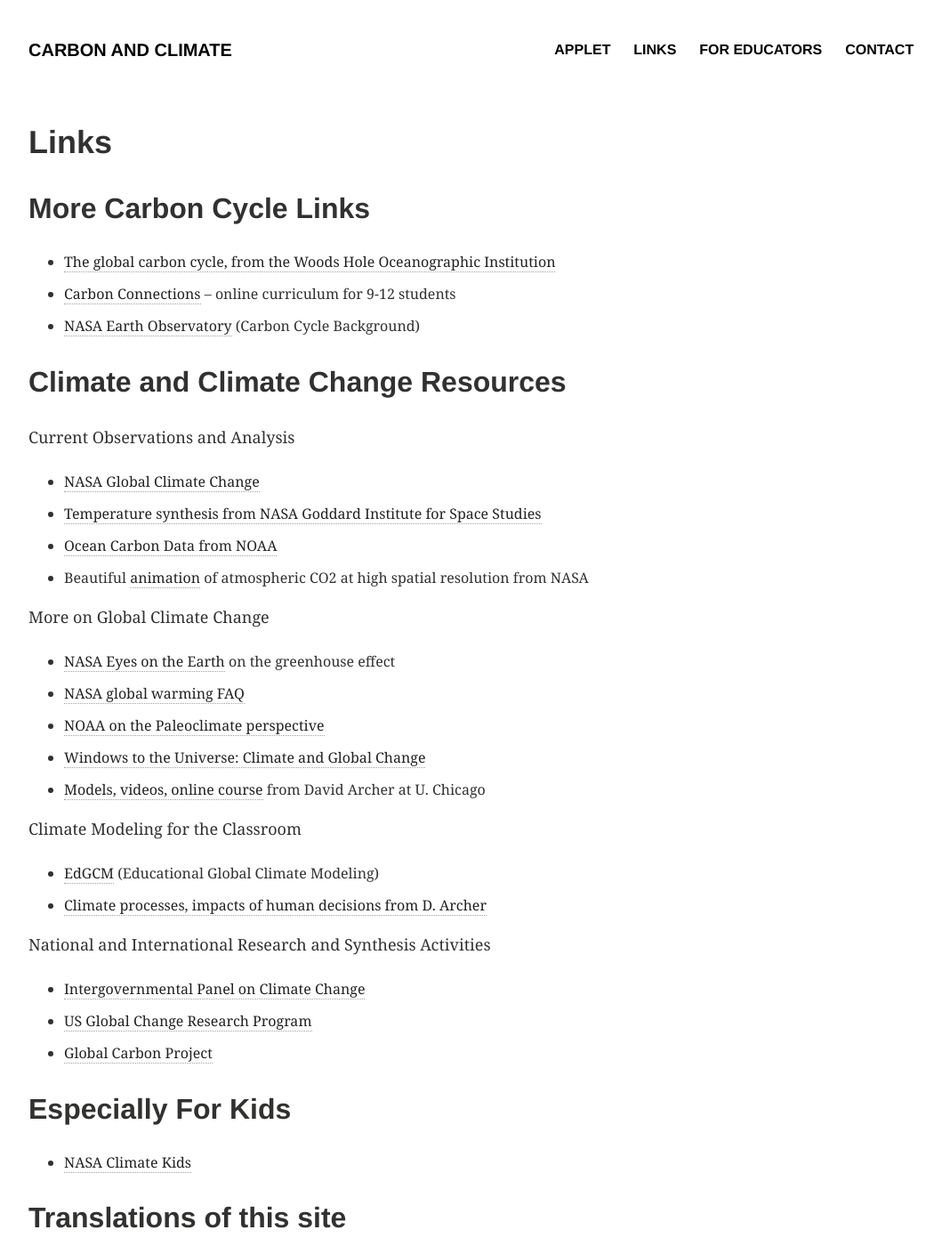
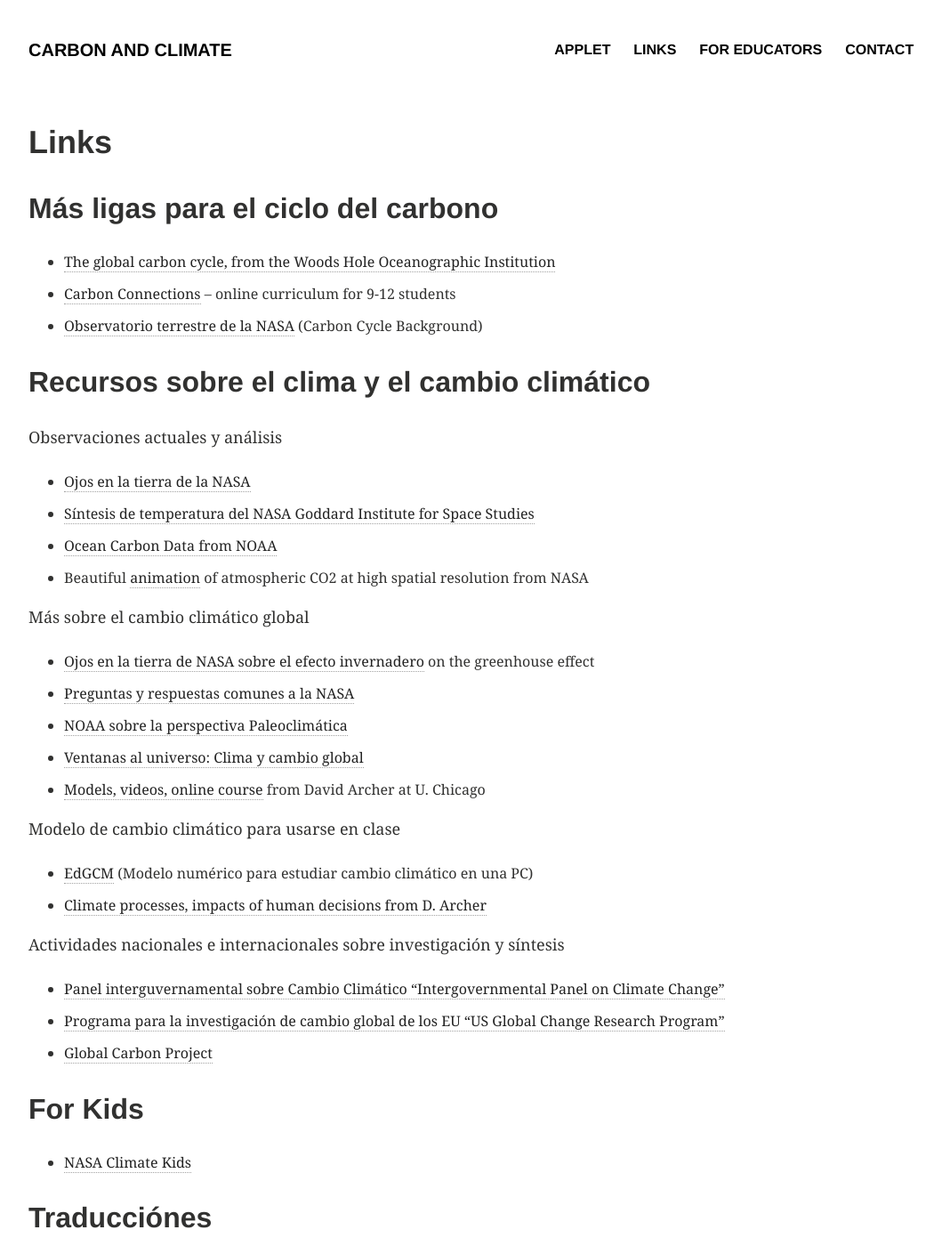
Before and after one commit to zentouro/CarbonCycle-es, a Jekyll site: the page built from links/index.md, in a window 1280 px wide and 1400 px high. Shown: the whole window at 89% size, without its empty margins (64-1123 px from the left). Built offline with Jekyll 4.4.1, drawn with Linux system fonts in a browser that asks for light colours; some of the changed text lies outside the part shown.

Commit message:
links update

```diff
--- a/links/index.md
+++ b/links/index.md
@@ -6,51 +6,51 @@
 ---
 
 
-## More Carbon Cycle Links
+## Más ligas para el ciclo del carbono
 
 - [The global carbon cycle, from the Woods Hole Oceanographic Institution](http://www.whoi.edu/feature/carboncycle/)
 - [Carbon Connections](http://carbonconnections.bscs.org/) – online curriculum for 9-12 students
-- [NASA Earth Observatory](http://earthobservatory.nasa.gov/Features/CarbonCycle/) (Carbon Cycle Background)
+- [Observatorio terrestre de la NASA](http://earthobservatory.nasa.gov/Features/CarbonCycle/) (Carbon Cycle Background)
 
-## Climate and Climate Change Resources
+## Recursos sobre el clima y el cambio climático
 
-Current Observations and Analysis
+Observaciones actuales y análisis
 
-- [NASA Global Climate Change](http://climate.nasa.gov/)
-- [Temperature synthesis from NASA Goddard Institute for Space Studies](http://data.giss.nasa.gov/gistemp/)
+- [Ojos en la tierra de la NASA](http://climate.nasa.gov/)
+- [Síntesis de temperatura del NASA Goddard Institute for Space Studies](http://data.giss.nasa.gov/gistemp/)
 - [Ocean Carbon Data from NOAA](https://www.nodc.noaa.gov/ocads/)
 - Beautiful [animation](https://www.youtube.com/watch?v=x1SgmFa0r04) of atmospheric CO2 at high spatial resolution from NASA
 
-More on Global Climate Change
+Más sobre el cambio climático global
 
-- [NASA Eyes on the Earth](http://climate.nasa.gov/causes/) on the greenhouse effect
-- [NASA global warming FAQ](https://climate.nasa.gov/faq/)
-- [NOAA on the Paleoclimate perspective](http://www.ncdc.noaa.gov/paleo/globalwarming/home.html)
-- [Windows to the Universe: Climate and Global Change](http://www.windows2universe.org/earth/climate/climate.html)
+- [Ojos en la tierra de NASA sobre el efecto invernadero](http://climate.nasa.gov/causes/) on the greenhouse effect
+- [Preguntas y respuestas comunes a la NASA](https://climate.nasa.gov/faq/)
+- [NOAA sobre la perspectiva Paleoclimática](http://www.ncdc.noaa.gov/paleo/globalwarming/home.html)
+- [Ventanas al universo: Clima y cambio global](http://www.windows2universe.org/earth/climate/climate.html)
 - [Models, videos, online course](http://forecast.uchicago.edu/) from David Archer at U. Chicago
 
 
-Climate Modeling for the Classroom
+Modelo de cambio climático para usarse en clase
 
-- [EdGCM](http://edgcm.columbia.edu/) (Educational Global Climate Modeling)
+- [EdGCM](http://edgcm.columbia.edu/) (Modelo numérico para estudiar cambio climático en una PC)
 - [Climate processes, impacts of human decisions from D. Archer](http://forecast.uchicago.edu/models.html)
 
 
-National and International Research and Synthesis Activities
+Actividades nacionales e internacionales sobre investigación y síntesis
 
-- [Intergovernmental Panel on Climate Change](http://www.ipcc.ch/)
-- [US Global Change Research Program](http://www.globalchange.gov/)
+- [Panel interguvernamental sobre Cambio Climático “Intergovernmental Panel on Climate Change”](http://www.ipcc.ch/)
+- [Programa para la investigación de cambio global de los EU “US Global Change Research Program”](http://www.globalchange.gov/)
 - [Global Carbon Project](http://www.globalcarbonproject.org/carbonbudget/index.htm)
 
 
-## Especially For Kids
+## For Kids
 
 - [NASA Climate Kids](http://climatekids.nasa.gov/)
 
 
-## Translations of this site
+## Traducciónes
 
 - [Estonian](http://www.teileshop.de/blog/2016/10/18/home/), selected pages translated by Sonja Kulmala
 - [Finish](http://www.auto-doc.fr/edu/2017/01/10/hiilen-kierto/), selected pages translated by Fijavan Brenk
 - [Czech](http://www.bildelarexpert.se/blogg/2017/02/19/domu/), selected pages translated by Barbora Lebedova
-- Spanish, full site translated by Juan Botella
+- Ingles
```
Also changed, not shown: 2 other files.
